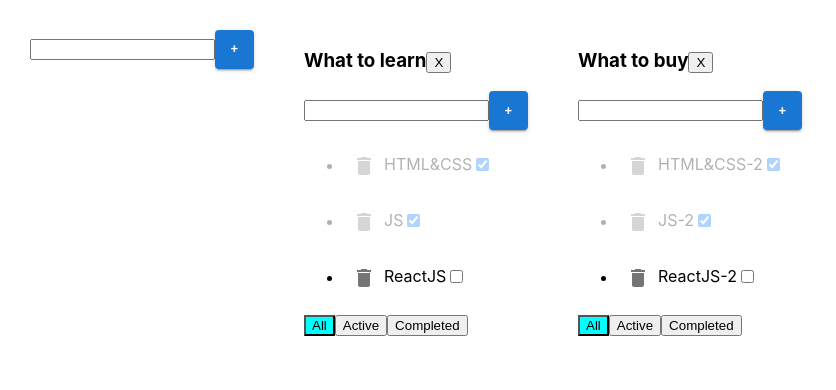
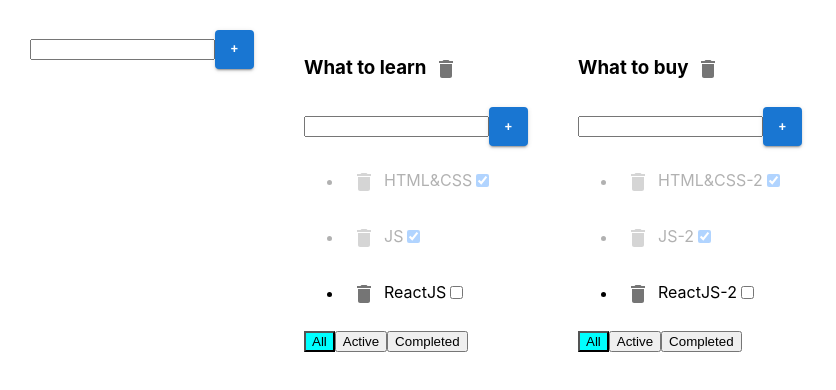
Before and after one commit to andbudha/my_todolist, a React (Create React App) app: page / in a window 1280 px wide. Shown: the top 390 px of the page, without its empty margins (0-836 px from the left). Built offline with nearby package versions, Linux system fonts and the light colour scheme.

Commit message:
delete btn updated

```diff
--- a/src/components/Todolist/Todolist.tsx
+++ b/src/components/Todolist/Todolist.tsx
@@ -61,7 +61,10 @@ export const Todolist = (props: TodolistPropsType) => {
             <div>
                 <h3>
                     <TitleChanger title={props.title} callBack={updateListTitleHandler}/>
-                    <button onClick={removeListHandler}>X</button>
+                    {/*<button onClick={removeListHandler}>X</button>*/}
+                    <IconButton aria-label="delete" onClick={removeListHandler}>
+                        <DeleteIcon />
+                    </IconButton>
                 </h3>
                     <Input getInputValue={getInputValue}/>
 
```
